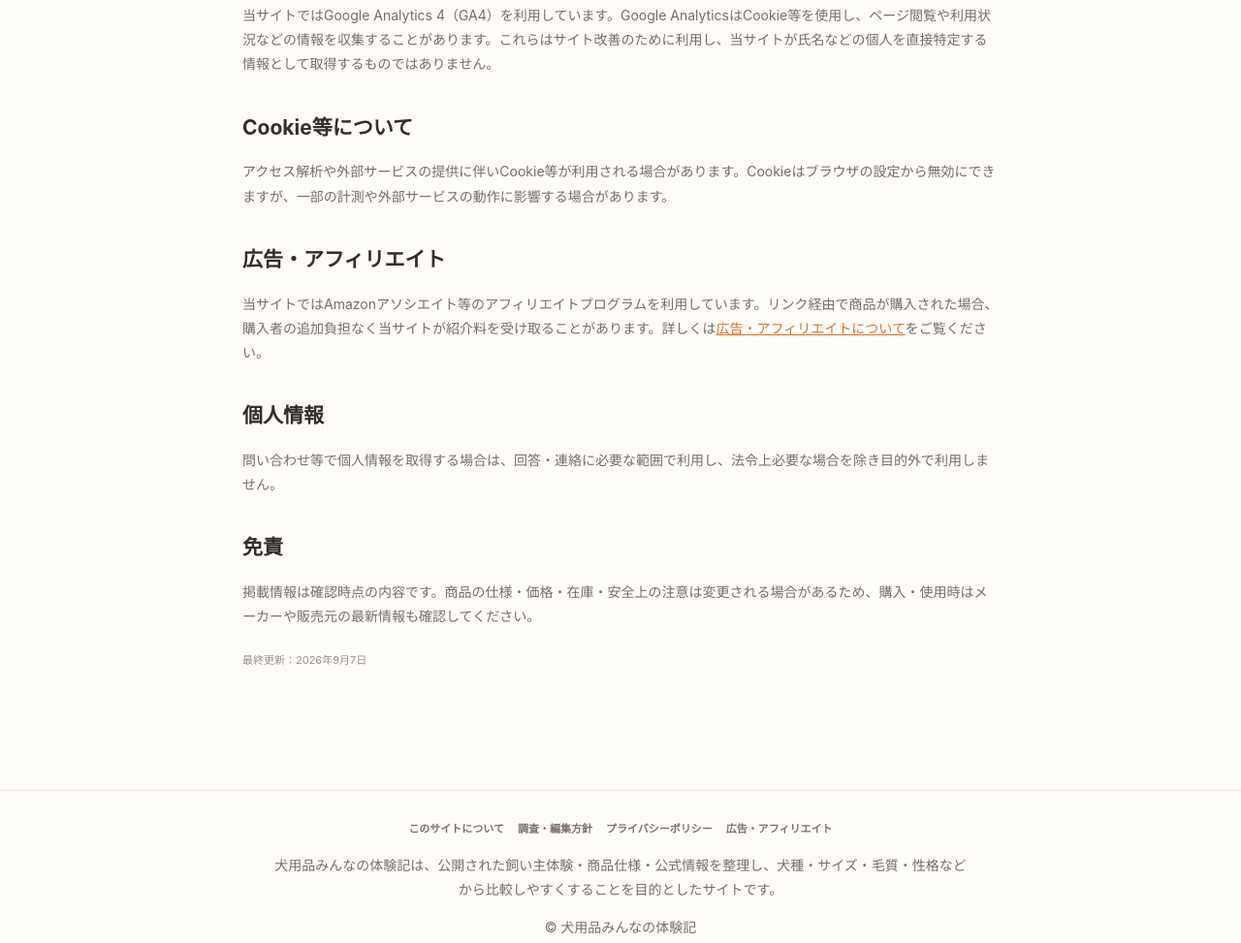
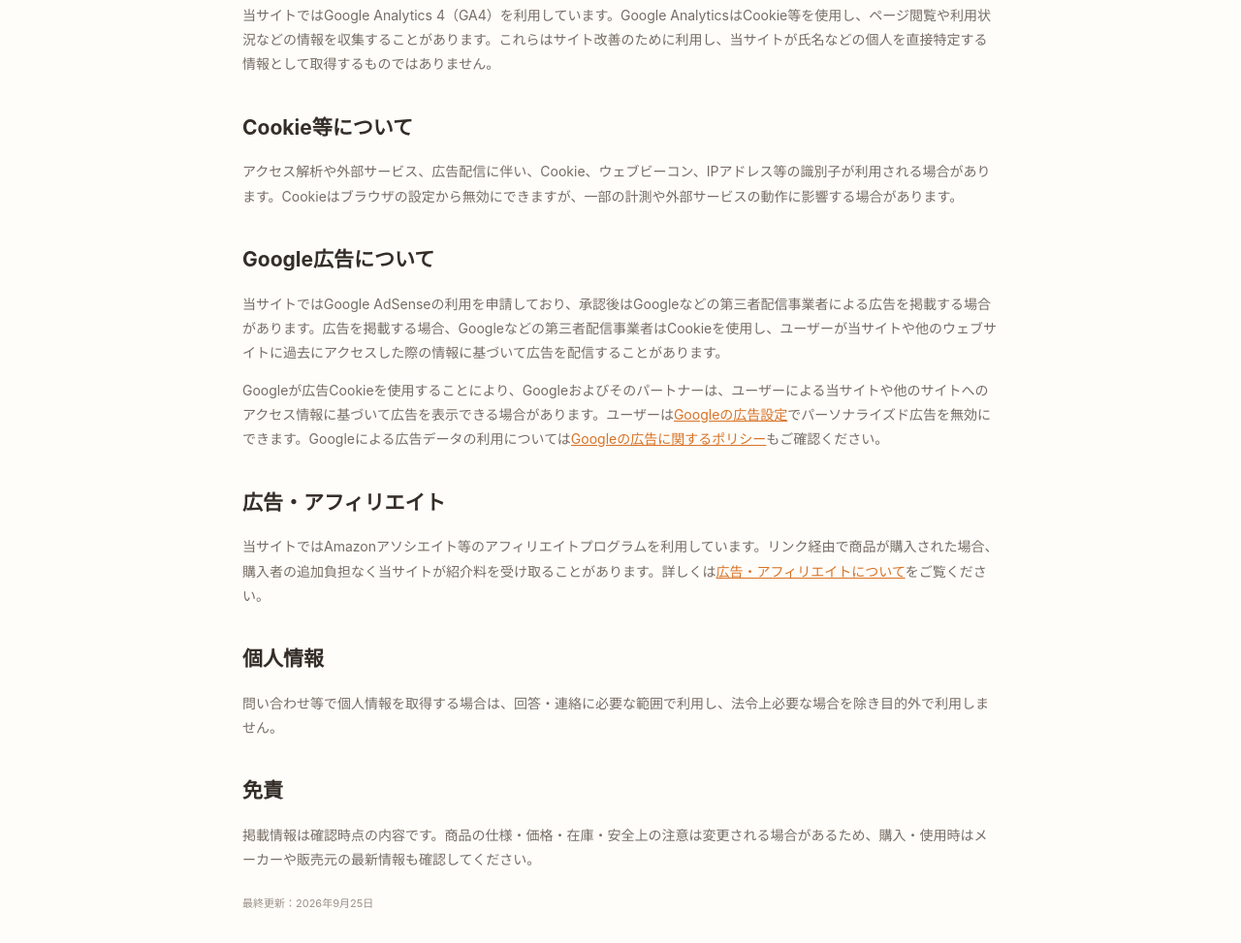
Before and after one commit to Erbse09/inu-taikenki, a website: page public/privacy.html in a window 1280 px wide. Shown: the part 346-1319 px from the top of the page at 97% size. Drawn offline with Linux system fonts and the light colour scheme.

Commit message:
Add required Google advertising privacy disclosures

```diff
--- a/public/privacy.html
+++ b/public/privacy.html
@@ -18,11 +18,14 @@
 <main><a class="back" href="/">← トップへ戻る</a><div class="eyebrow">PRIVACY</div><h1>プライバシーポリシー</h1>
 <p class="lead">当サイトで取り扱うアクセス情報・外部サービス・広告に関する基本方針です。</p>
 <h2>アクセス解析</h2><p>当サイトではGoogle Analytics 4（GA4）を利用しています。Google AnalyticsはCookie等を使用し、ページ閲覧や利用状況などの情報を収集することがあります。これらはサイト改善のために利用し、当サイトが氏名などの個人を直接特定する情報として取得するものではありません。</p>
-<h2>Cookie等について</h2><p>アクセス解析や外部サービスの提供に伴いCookie等が利用される場合があります。Cookieはブラウザの設定から無効にできますが、一部の計測や外部サービスの動作に影響する場合があります。</p>
+<h2>Cookie等について</h2><p>アクセス解析や外部サービス、広告配信に伴い、Cookie、ウェブビーコン、IPアドレス等の識別子が利用される場合があります。Cookieはブラウザの設定から無効にできますが、一部の計測や外部サービスの動作に影響する場合があります。</p>
+<h2>Google広告について</h2>
+<p>当サイトではGoogle AdSenseの利用を申請しており、承認後はGoogleなどの第三者配信事業者による広告を掲載する場合があります。広告を掲載する場合、Googleなどの第三者配信事業者はCookieを使用し、ユーザーが当サイトや他のウェブサイトに過去にアクセスした際の情報に基づいて広告を配信することがあります。</p>
+<p>Googleが広告Cookieを使用することにより、Googleおよびそのパートナーは、ユーザーによる当サイトや他のサイトへのアクセス情報に基づいて広告を表示できる場合があります。ユーザーは<a href="https://adssettings.google.com/" target="_blank" rel="noopener noreferrer">Googleの広告設定</a>でパーソナライズド広告を無効にできます。Googleによる広告データの利用については<a href="https://policies.google.com/technologies/ads?hl=ja" target="_blank" rel="noopener noreferrer">Googleの広告に関するポリシー</a>もご確認ください。</p>
 <h2>広告・アフィリエイト</h2><p>当サイトではAmazonアソシエイト等のアフィリエイトプログラムを利用しています。リンク経由で商品が購入された場合、購入者の追加負担なく当サイトが紹介料を受け取ることがあります。詳しくは<a href="affiliate">広告・アフィリエイトについて</a>をご覧ください。</p>
 <h2>個人情報</h2><p>問い合わせ等で個人情報を取得する場合は、回答・連絡に必要な範囲で利用し、法令上必要な場合を除き目的外で利用しません。</p>
 <h2>免責</h2><p>掲載情報は確認時点の内容です。商品の仕様・価格・在庫・安全上の注意は変更される場合があるため、購入・使用時はメーカーや販売元の最新情報も確認してください。</p>
-<p class="updated">最終更新：2026年9月7日</p>
+<p class="updated">最終更新：2026年9月25日</p>
 </main>
 <footer class="site-footer">
 <nav class="site-footer-nav" aria-label="サイト情報">
```
